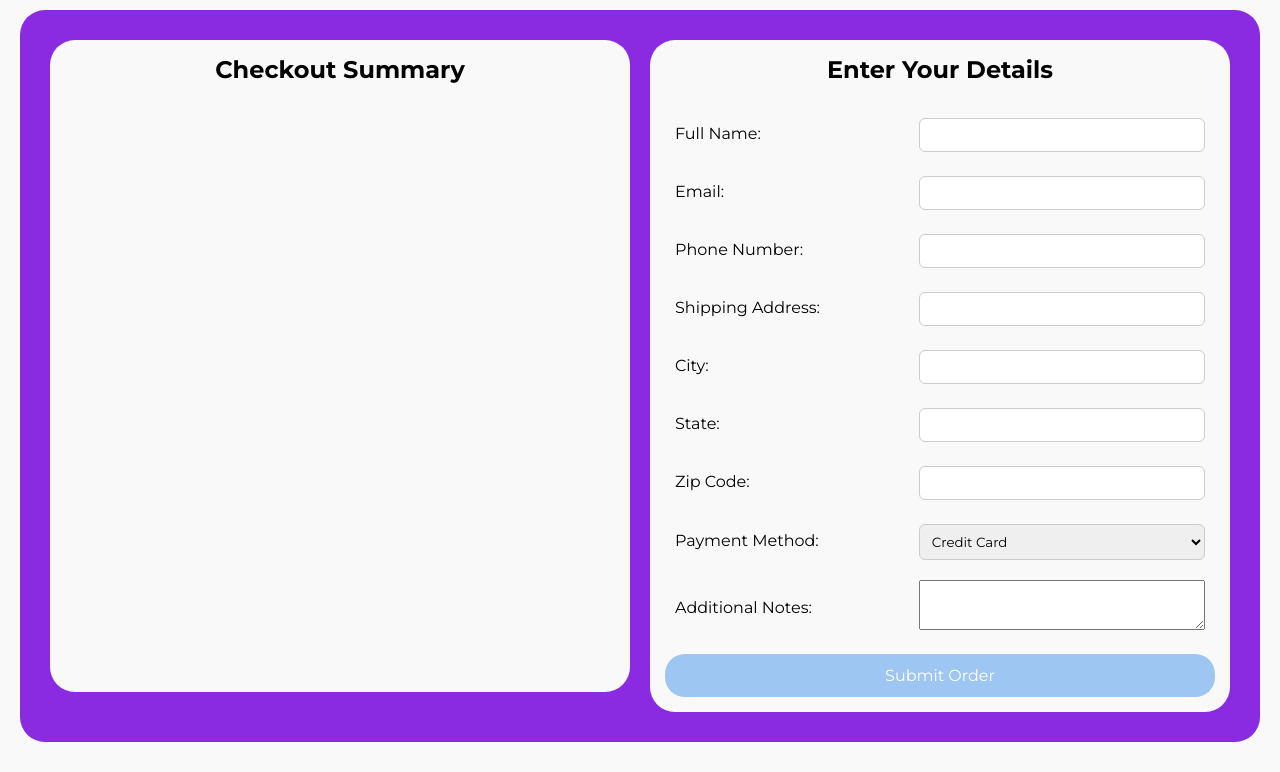
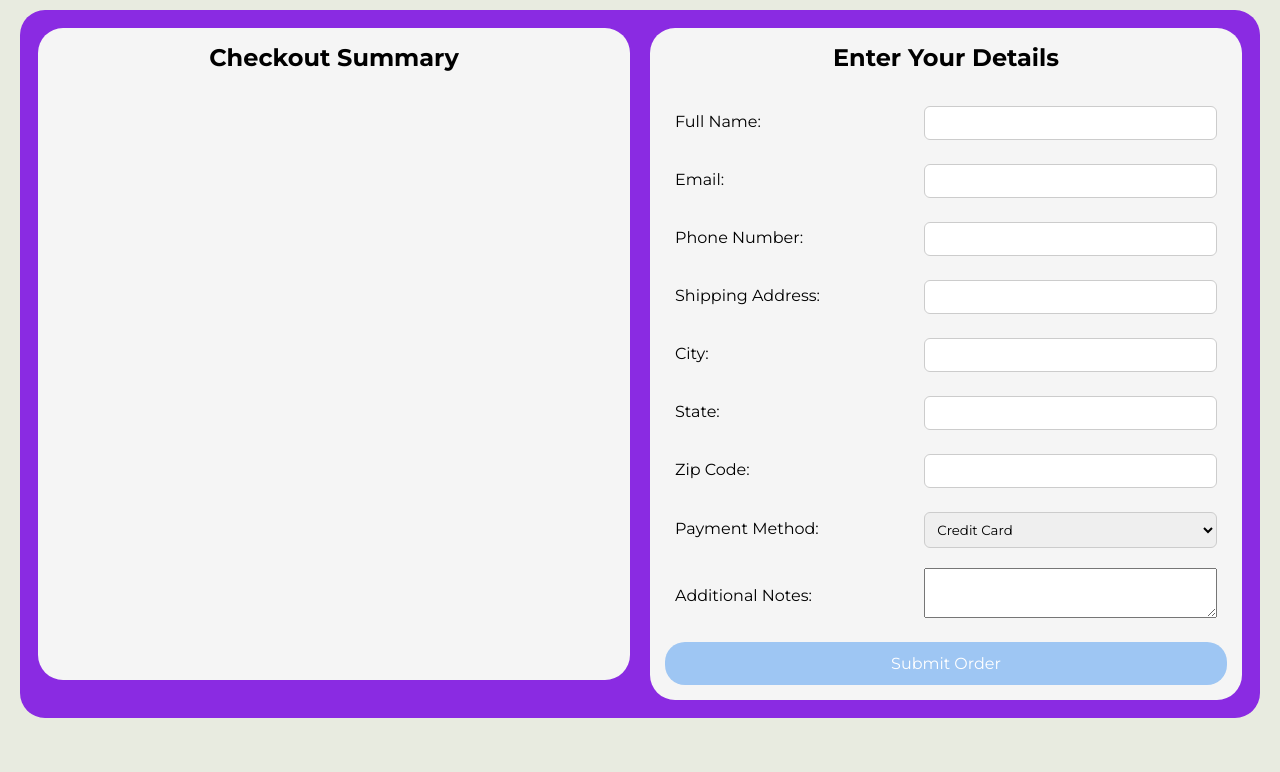
Before and after one commit to DoggyFoster/Pet_Adoption_Website, an Electron app: page cart.html in a window 1280 px wide. Shown: the part 50-822 px from the top of the page. After the commit the page ends 800 px from the top, so only its background shows below. Drawn offline with Linux system fonts and the light colour scheme.

Commit message:
more stylinnng

```diff
--- a/cart.html
+++ b/cart.html
@@ -24,14 +24,14 @@
         min-height: 100vh;
         padding: 20px;
         margin: 0;
-        background-color: #f9f9f9;
+        background-color: #e8ebe0;
       }
 
       .main-container {
         display: flex;
         justify-content: space-evenly;
         background: blueviolet;
-        padding: 20px;
+        padding: 8px;
         min-width: 35%;
         border-radius: 25px;
         transform: translateY(-10px);
@@ -40,7 +40,7 @@
       .form-container {
         margin: 10px;
         width: 100%;
-        background-color: #f9f9f9;
+        background-color: whitesmoke;
         padding: 15px;
         border-radius: 25px;
       }
@@ -48,7 +48,7 @@
       .summary-container {
         margin: 10px;
         width: 100%;
-        background-color: #f9f9f9;
+        background-color: whitesmoke;
         padding: 15px;
         border-radius: 25px;
       }
```
